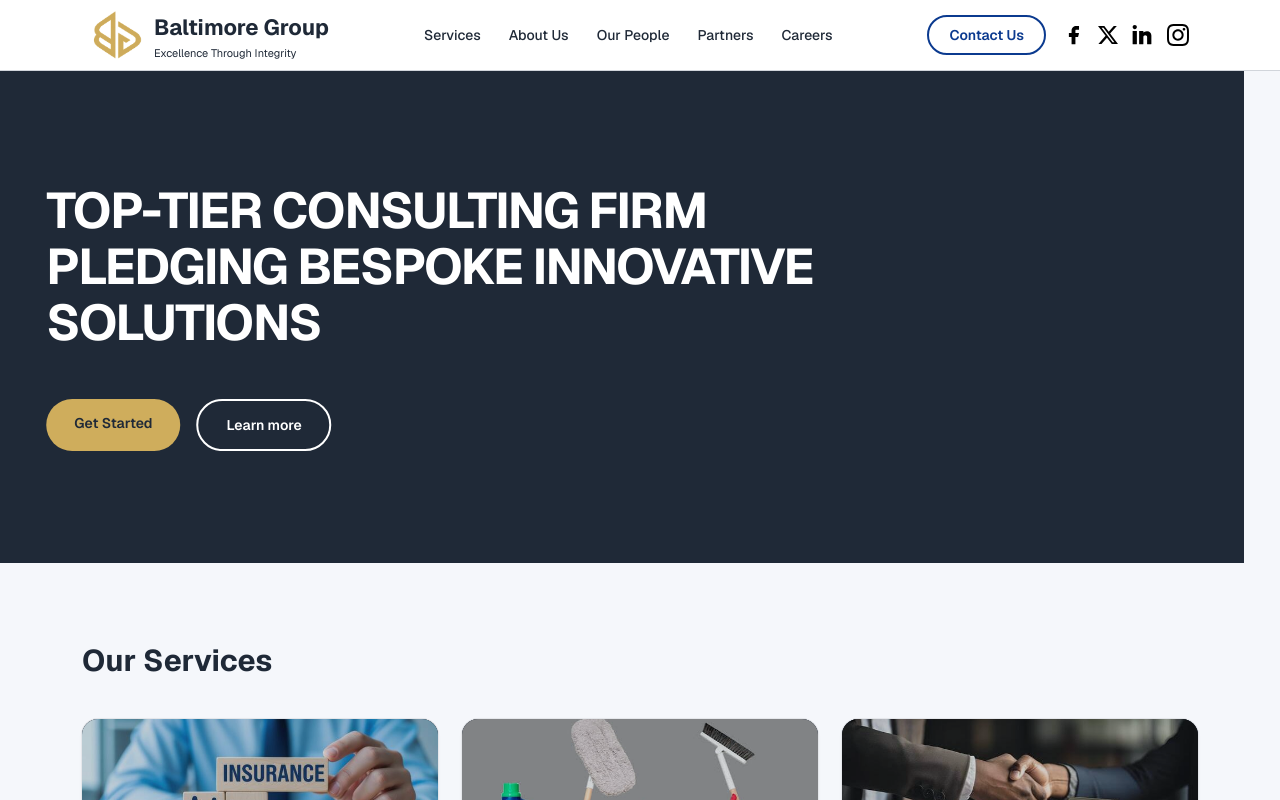
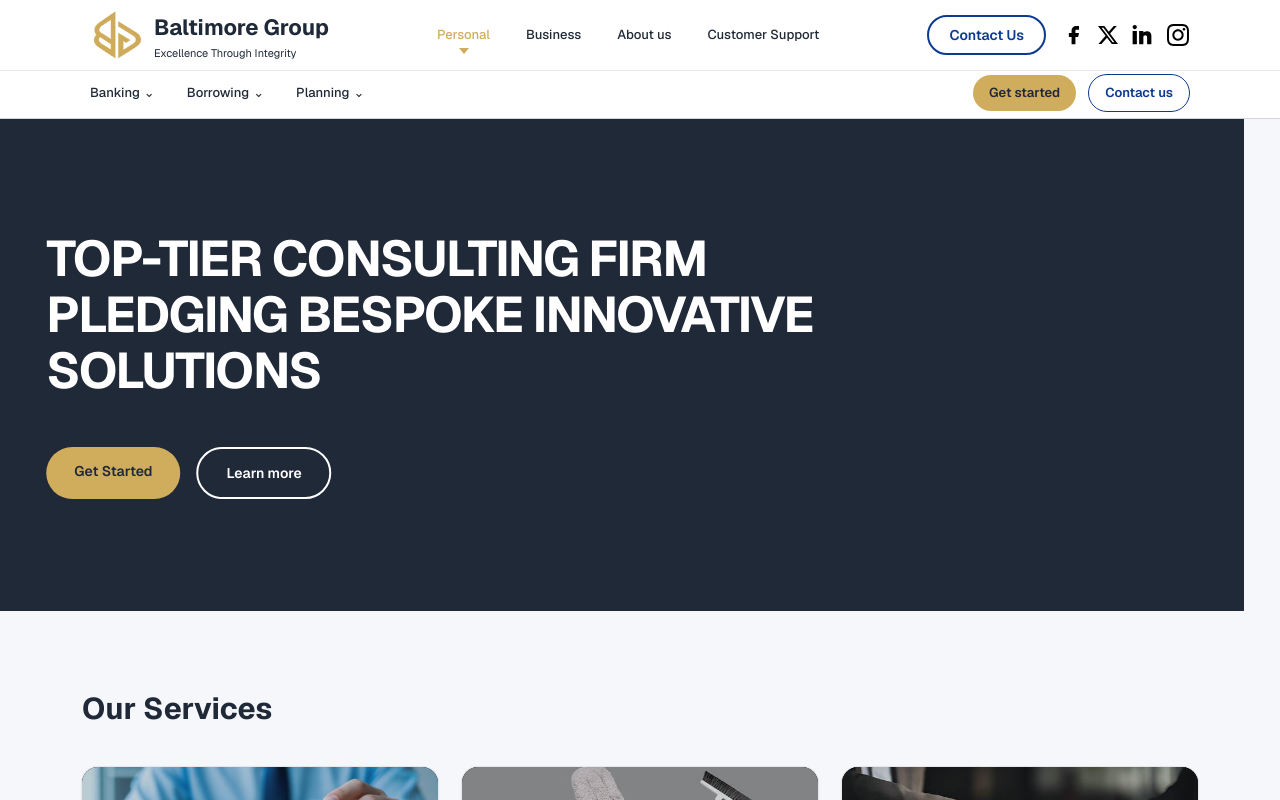
Before and after one commit to Amison23/baltimore, a Next.js app: page / in a window 1280 px wide. Shown: the top 800 px of the page. Built offline with nearby package versions, Linux system fonts and the light colour scheme.

Commit message:
nav: stage 2 - add desktop tag and mega navigation

```diff
--- a/src/components/layout/AppShell.tsx
+++ b/src/components/layout/AppShell.tsx
@@ -1,12 +1,16 @@
 import Link from "next/link";
 import type { ReactNode } from "react";
+import { MobileMenu } from "@/components/common/MenuLayout";
+import { CategoryBar } from "@/components/nav/CategoryBar";
+import { TagBar } from "@/components/nav/TagBar";
+import { DEFAULT_TAG, getTag } from "@/lib/nav";
 
-const navItems = ["Services", "About Us", "Our People", "Partners", "Careers"];
+const mobileMenuItems = getTag(DEFAULT_TAG).menu;
 
 function Header() {
   return (
-    <header className="border-b border-brand-border-strong bg-white">
-      <div className="mx-auto flex h-[58px] max-w-[1180px] items-center justify-between gap-4 px-5 sm:h-[70px] sm:px-8 lg:px-10">
+    <header className="relative border-b border-brand-border-strong bg-white [--header-h:58px] sm:[--header-h:70px]">
+      <div className="relative mx-auto flex h-[58px] max-w-[1180px] items-center justify-between gap-4 px-5 sm:h-[70px] sm:px-8 lg:px-10">
         <Link href="/" className="flex items-center gap-2" aria-label="Baltimore Group home">
           <img src="/assets/brand-mark.png" alt="" className="h-12 w-14 object-contain" />
           <span className="leading-none">
@@ -15,15 +19,11 @@ function Header() {
           </span>
         </Link>
 
-        <nav aria-label="Primary navigation" className="hidden items-center gap-7 lg:flex">
-          {navItems.map((label) => (
-            <Link key={label} href={`#${label.toLowerCase().replaceAll(" ", "-")}`} className="text-sm font-medium text-brand-ink hover:text-brand-blue">
-              {label}
-            </Link>
-          ))}
-        </nav>
+        <div className="hidden flex-1 justify-center md:flex">
+          <TagBar />
+        </div>
 
-        <div className="flex items-center gap-4">
+        <div className="hidden items-center gap-4 md:flex">
           <Link href="#contact" className="rounded-full border-2 border-brand-blue px-4 py-2 text-sm font-semibold text-brand-blue hover:bg-brand-blue hover:text-white sm:px-5">Contact Us</Link>
           <div className="hidden items-center gap-3 sm:flex" aria-label="Social links">
             <img src="/assets/facebook.svg" alt="Facebook" className="size-6" />
@@ -31,6 +31,12 @@ function Header() {
             <img src="/assets/linkedin.svg" alt="LinkedIn" className="size-6" />
             <img src="/assets/instagram.svg" alt="Instagram" className="size-6" />
           </div>
+        </div>
+        <MobileMenu items={mobileMenuItems} />
+      </div>
+      <div className="hidden h-12 border-t border-brand-border md:block">
+        <div className="mx-auto max-w-[1180px] px-5 sm:px-8 lg:px-10">
+          <CategoryBar />
         </div>
       </div>
     </header>
--- /dev/null
+++ b/src/components/nav/CategoryBar.tsx
@@ -0,0 +1,126 @@
+"use client";
+
+import Link from "next/link";
+import { useEffect, useRef, useState } from "react";
+import { getTag, type MenuNode } from "@/lib/nav";
+import { useActiveTag } from "./use-active-tag";
+import { MegaPanel } from "./MegaPanel";
+
+function nodeId(label: string, index: number) {
+  return `category-panel-${index}-${label.toLowerCase().replaceAll(/[^a-z0-9]+/g, "-")}`;
+}
+
+function categoryHref(node: MenuNode) {
+  return node.href ?? "#";
+}
+
+export function CategoryBar() {
+  const activeTag = useActiveTag();
+  const config = getTag(activeTag);
+  const [openIndex, setOpenIndex] = useState<number | null>(null);
+  const barRef = useRef<HTMLElement>(null);
+  const buttonRefs = useRef<Array<HTMLButtonElement | null>>([]);
+  const openTimer = useRef<number | null>(null);
+  const closeTimer = useRef<number | null>(null);
+
+  const clearTimers = () => {
+    if (openTimer.current !== null) window.clearTimeout(openTimer.current);
+    if (closeTimer.current !== null) window.clearTimeout(closeTimer.current);
+    openTimer.current = null;
+    closeTimer.current = null;
+  };
+
+  const close = (restoreFocus = false) => {
+    clearTimers();
+    const previous = openIndex;
+    setOpenIndex(null);
+    if (restoreFocus && previous !== null) buttonRefs.current[previous]?.focus();
+  };
+
+  const scheduleOpen = (index: number) => {
+    clearTimers();
+    openTimer.current = window.setTimeout(() => setOpenIndex(index), 80);
+  };
+
+  const scheduleClose = () => {
+    clearTimers();
+    closeTimer.current = window.setTimeout(() => setOpenIndex(null), 150);
+  };
+
+  useEffect(() => () => clearTimers(), []);
+
+  useEffect(() => {
+    const timer = window.setTimeout(() => setOpenIndex(null), 0);
+    return () => window.clearTimeout(timer);
+  }, [activeTag]);
+
+  useEffect(() => {
+    const handlePointerDown = (event: PointerEvent) => {
+      if (!barRef.current?.contains(event.target as Node)) close();
+    };
+    const handleKeyDown = (event: KeyboardEvent) => {
+      if (event.key === "Escape") close(true);
+    };
+    const media = window.matchMedia("(min-width: 768px)");
+    const handleMediaChange = (event: MediaQueryListEvent) => {
+      if (!event.matches) close();
+    };
+    document.addEventListener("pointerdown", handlePointerDown);
+    document.addEventListener("keydown", handleKeyDown);
+    media.addEventListener("change", handleMediaChange);
+    return () => {
+      document.removeEventListener("pointerdown", handlePointerDown);
+      document.removeEventListener("keydown", handleKeyDown);
+      media.removeEventListener("change", handleMediaChange);
+    };
+  });
+
+  return (
+    <nav ref={barRef} aria-label="Category navigation" className="hidden md:block" onPointerLeave={scheduleClose}>
+      <ul className="flex items-center gap-8">
+        {config.menu.map((node, index) => {
+          const hasChildren = Boolean(node.children?.length);
+          const panelId = nodeId(node.label, index);
+          return (
+            <li key={node.label} onPointerEnter={() => hasChildren && scheduleOpen(index)}>
+              {hasChildren ? (
+                <>
+                  <button
+                    ref={(element) => { buttonRefs.current[index] = element; }}
+                    type="button"
+                    aria-expanded={openIndex === index}
+                    aria-controls={panelId}
+                    aria-disabled={node.disabled ? "true" : undefined}
+                    disabled={node.disabled}
+                    onClick={() => setOpenIndex((current) => current === index ? null : index)}
+                    onKeyDown={(event) => {
+                      if (event.key === "ArrowRight" || event.key === "ArrowLeft") {
+                        event.preventDefault();
+                        const direction = event.key === "ArrowRight" ? 1 : -1;
+                        const next = (index + direction + config.menu.length) % config.menu.length;
+                        const nextNode = config.menu[next];
+                        if (!nextNode.disabled) buttonRefs.current[next]?.focus();
+                      }
+                    }}
+                    className="py-3 text-[13px] font-medium text-brand-ink transition-colors hover:text-brand-gold motion-reduce:transition-none disabled:cursor-not-allowed disabled:text-brand-slate-light"
+                  >
+                    {node.label}
+                    <span aria-hidden="true" className="ml-1">⌄</span>
+                  </button>
+                  {openIndex === index && <div id={panelId} onPointerEnter={clearTimers} onPointerLeave={scheduleClose}><MegaPanel node={node} onNavigate={() => close()} /></div>}
+                </>
+              ) : node.disabled ? (
+                <span aria-disabled="true" className="block py-3 text-[13px] font-medium text-brand-slate-light">{node.label}</span>
+              ) : (
+                <Link href={categoryHref(node)} className="block py-3 text-[13px] font-medium text-brand-ink transition-colors hover:text-brand-gold motion-reduce:transition-none">{node.label}</Link>
+              )}
+            </li>
+          );
+        })}
+        <li className="ml-auto flex items-center gap-3">
+          {config.actions.map((action) => <Link key={action.label} href={action.href} className={action.variant === "primary" ? "rounded-full bg-brand-gold px-4 py-2 text-[13px] font-semibold text-brand-navy transition hover:bg-brand-gold-hover motion-reduce:transition-none" : "rounded-full border border-brand-blue px-4 py-2 text-[13px] font-semibold text-brand-blue transition hover:bg-brand-blue hover:text-white motion-reduce:transition-none"}>{action.label}</Link>)}
+        </li>
+      </ul>
+    </nav>
+  );
+}
--- /dev/null
+++ b/src/components/nav/MegaPanel.tsx
@@ -0,0 +1,44 @@
+import Image from "next/image";
+import Link from "next/link";
+import type { MenuNode } from "@/lib/nav";
+
+type MegaPanelProps = {
+  node: MenuNode;
+  onNavigate: () => void;
+};
+
+function NodeLink({ node, onNavigate, className = "" }: { node: MenuNode; onNavigate: () => void; className?: string }) {
+  if (node.disabled || !node.href) {
+    return <span aria-disabled={node.disabled ? "true" : undefined} className={`${className} ${node.disabled ? "cursor-not-allowed text-brand-slate-light" : "text-brand-ink"}`}>{node.label}{node.disabled && <span className="ml-2 text-xs">Coming soon</span>}</span>;
+  }
+
+  return <Link href={node.href} onClick={onNavigate} className={`${className} text-brand-ink transition-colors hover:text-brand-gold motion-reduce:transition-none`}>{node.label}</Link>;
+}
+
+export function MegaPanel({ node, onNavigate }: MegaPanelProps) {
+  return (
+    <div className="absolute inset-x-0 top-full z-40 border-t border-brand-border-strong bg-white shadow-lg transition duration-150 ease-out motion-reduce:transition-none">
+      <div className="mx-auto flex max-h-[calc(100dvh-var(--header-h)-3rem)] max-w-[1180px] gap-8 overflow-y-auto px-5 py-8 sm:px-8 lg:px-10">
+        <div className="grid min-w-0 flex-1 grid-cols-[repeat(auto-fit,minmax(200px,1fr))] gap-8">
+          {(node.children ?? []).map((column) => (
+            <div key={column.label}>
+              <NodeLink node={column} onNavigate={onNavigate} className="text-sm font-semibold" />
+              <ul className={`mt-4 space-y-3 ${column.children && column.children.length > 8 ? "lg:columns-2 lg:space-y-0" : ""}`}>
+                {(column.children ?? []).map((link) => (
+                  <li key={link.label} className={column.children && column.children.length > 8 ? "mb-3 break-inside-avoid" : ""}>
+                    <NodeLink node={link} onNavigate={onNavigate} className="block text-sm" />
+                  </li>
+                ))}
+              </ul>
+            </div>
+          ))}
+        </div>
+        {node.feature && (
+          <Link href={node.feature.href ?? "#"} onClick={onNavigate} className="hidden w-[320px] shrink-0 overflow-hidden rounded-xl lg:block">
+            <Image src={node.feature.src} alt={node.feature.alt} width={320} height={220} className="h-auto w-full" />
+          </Link>
+        )}
+      </div>
+    </div>
+  );
+}
--- /dev/null
+++ b/src/components/nav/TagBar.tsx
@@ -0,0 +1,31 @@
+"use client";
+
+import Link from "next/link";
+import { TAGS } from "@/lib/nav";
+import { useActiveTag } from "./use-active-tag";
+
+export function TagBar() {
+  const activeTag = useActiveTag();
+
+  return (
+    <nav aria-label="Audience navigation">
+      <ul className="flex items-center gap-7">
+        {TAGS.map((tag) => {
+          const active = tag.id === activeTag;
+          return (
+            <li key={tag.id}>
+              <Link
+                href={`/${tag.id}`}
+                aria-current={active ? "true" : undefined}
+                className={`relative block px-1 py-2 text-[13px] font-medium transition-colors motion-reduce:transition-none ${active ? "text-brand-gold" : "text-brand-ink hover:text-brand-gold"}`}
+              >
+                {tag.label}
+                {active && <span aria-hidden="true" className="absolute inset-x-0 -bottom-[1px] mx-auto h-0 w-0 border-x-[5px] border-b-0 border-t-[6px] border-x-transparent border-t-brand-gold" />}
+              </Link>
+            </li>
+          );
+        })}
+      </ul>
+    </nav>
+  );
+}
```
